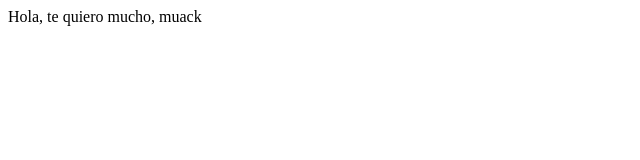
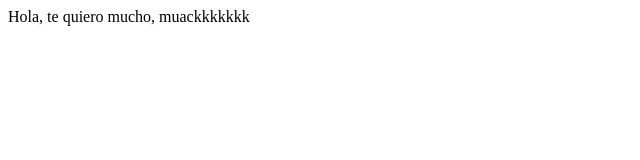
Before and after one commit to Franxxzz/Franxxzz.github.io, a plain HTML site: page index.html in a window 1280 px wide. Shown: the full height of the page, 0-640 px from the left. Drawn offline with Linux system fonts and the light colour scheme.

Commit message:
Update index.html

```diff
--- a/index.html
+++ b/index.html
@@ -6,6 +6,6 @@
     <title>Como estas Corazon ? </title>
 </head>
 <body>
-    Hola, te quiero mucho, muack
+    Hola, te quiero mucho, muackkkkkkk
 </body>
 </html>
```
